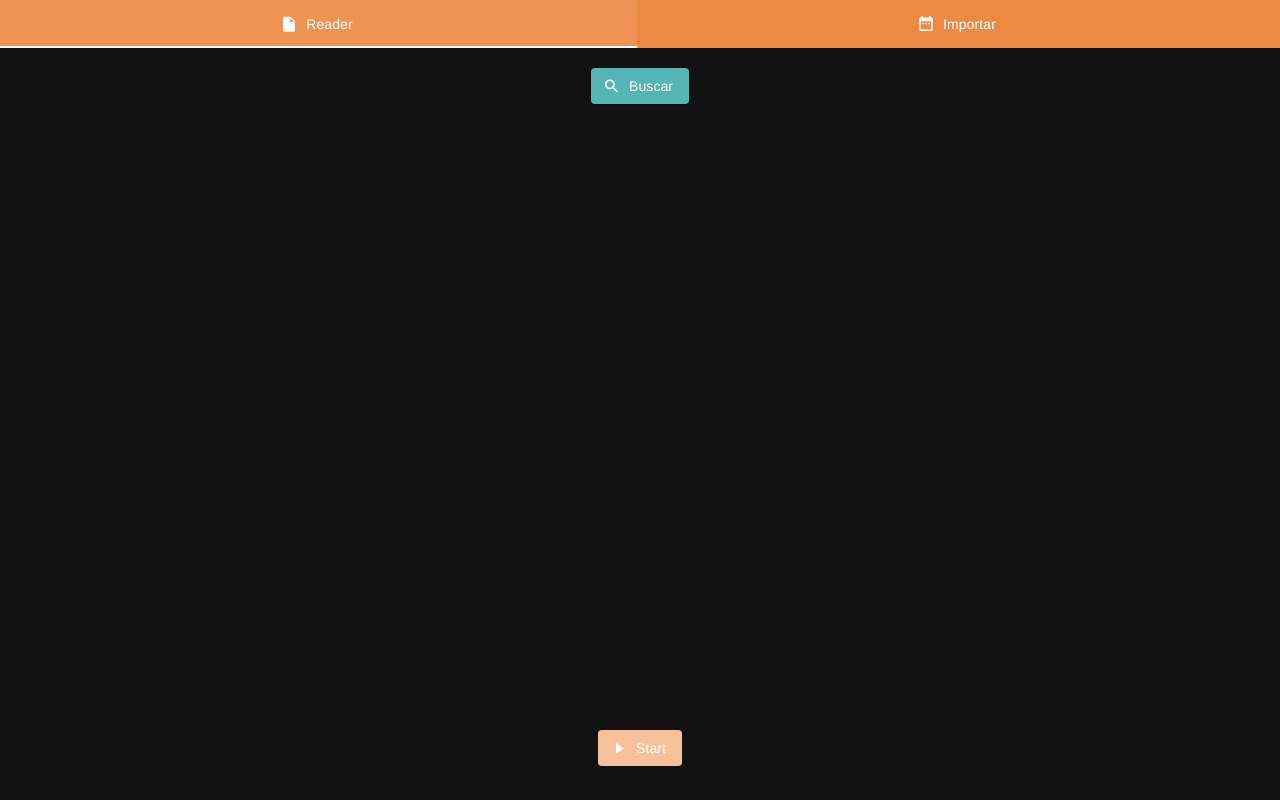
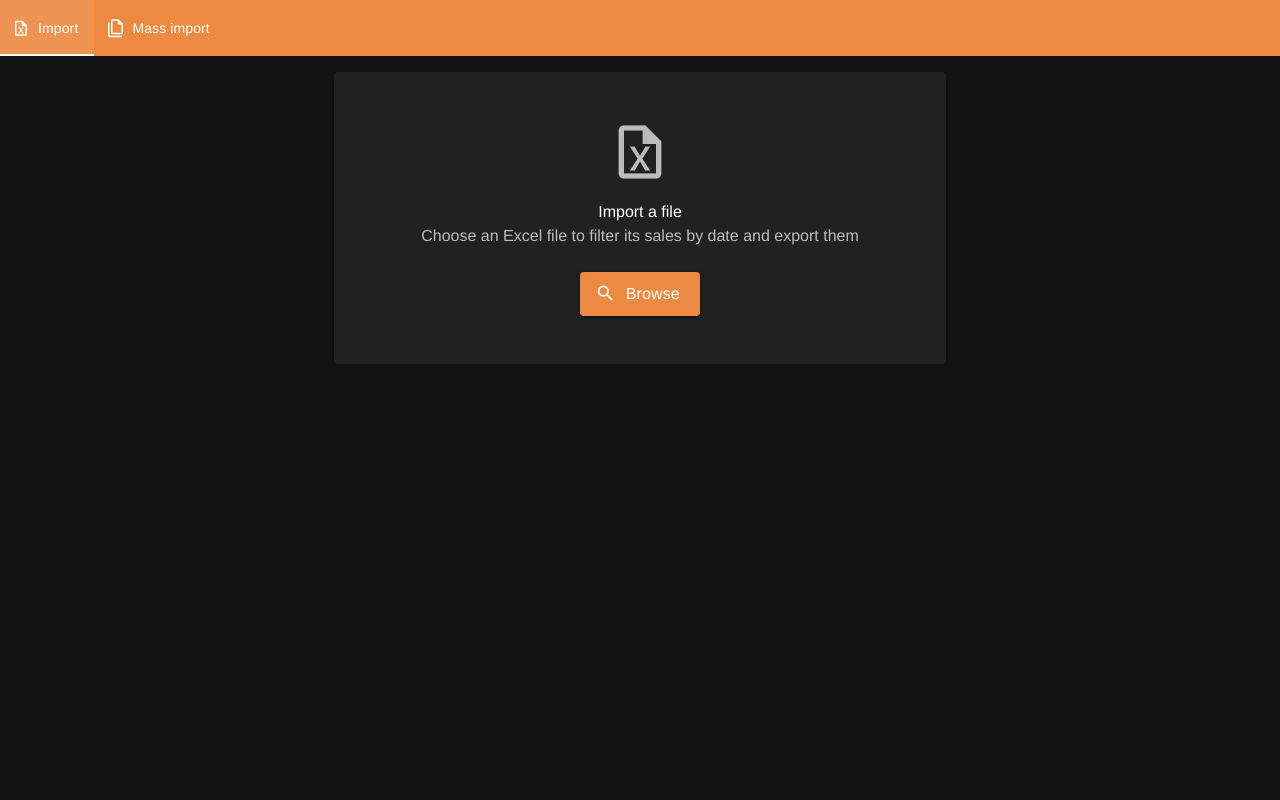
Before and after one commit to Shakuray/glovereaderjs, a Vue app: page / in a window 1280 px wide. Built offline with nearby package versions, Linux system fonts and the light colour scheme.

Commit message:
add desktop-friendly upgrades

```diff
--- a/index.html
+++ b/index.html
@@ -1,5 +1,5 @@
 <!doctype html>
-<html lang="es">
+<html lang="en">
     <head>
         <meta charset="utf-8" />
         <meta name="viewport" content="width=device-width, initial-scale=1" />
--- a/src/App.vue
+++ b/src/App.vue
@@ -1,10 +1,6 @@
 <template>
     <v-app>
-        <v-main>
-            <v-container fluid>
-                <AppContainer />
-            </v-container>
-        </v-main>
+        <AppContainer />
     </v-app>
 </template>
 
@@ -19,23 +15,9 @@
 </script>
 
 <style lang="css">
-    html,
-    body {
-        overflow-y: hidden;
-    }
-
-    .scrollbar-hidden::-webkit-scrollbar {
-        display: none;
-    }
-
     #app {
         font-family: Avenir, Helvetica, Arial, sans-serif;
         -webkit-font-smoothing: antialiased;
         -moz-osx-font-smoothing: grayscale;
-        text-align: center;
-    }
-
-    .v-container {
-        padding: 0px !important;
     }
 </style>
--- a/src/AppContainer.vue
+++ b/src/AppContainer.vue
@@ -1,14 +1,19 @@
 <template>
-    <div>
-        <v-tabs v-model="tab" bg-color="primary" grow>
-            <v-tab :value="0" prepend-icon="mdi-file">Reader</v-tab>
-            <v-tab :value="1" prepend-icon="mdi-calendar-range">Importar</v-tab>
+    <v-app-bar color="primary" density="comfortable" flat>
+        <v-tabs v-model="tab">
+            <v-tab :value="0" prepend-icon="mdi-file-excel-outline">Import</v-tab>
+            <v-tab :value="1" prepend-icon="mdi-file-multiple-outline">Mass import</v-tab>
         </v-tabs>
-        <v-window v-model="tab">
-            <v-window-item :value="0"><Reader /></v-window-item>
-            <v-window-item :value="1"><Importer /></v-window-item>
-        </v-window>
-    </div>
+    </v-app-bar>
+
+    <v-main>
+        <v-container class="mx-auto" style="max-width: 1600px">
+            <v-window v-model="tab">
+                <v-window-item :value="0"><Importer /></v-window-item>
+                <v-window-item :value="1"><Reader /></v-window-item>
+            </v-window>
+        </v-container>
+    </v-main>
 </template>
 
 <script lang="ts">
--- a/src/Infrastructure/ExcelSalesFileRepository.ts
+++ b/src/Infrastructure/ExcelSalesFileRepository.ts
@@ -15,7 +15,7 @@ export default class ExcelSalesFileRepository implements SalesFileRepository {
     async read(file: File): Promise<SalesSheet> {
         const workbook = await this.load(file);
         const worksheet = workbook.getWorksheet(SOURCE_SHEET);
-        if (worksheet == undefined) throw new Error(`No se encuentra la hoja "${SOURCE_SHEET}"`);
+        if (worksheet == undefined) throw new Error(`Sheet "${SOURCE_SHEET}" not found`);
 
         const records = [] as SaleRecord[];
         let listType = "";
--- a/src/components/Importer.vue
+++ b/src/components/Importer.vue
@@ -1,26 +1,34 @@
 <template>
-    <div class="pa-3" style="height: calc(100vh - 48px); overflow-y: auto">
-        <v-btn color="secondary" :loading="reading" prepend-icon="mdi-magnify" @click="openFile()">Buscar</v-btn>
+    <div>
+        <v-alert v-if="error || filterResult.error" type="error" class="mb-4" density="compact">{{ error || filterResult.error }}</v-alert>
 
-        <v-alert v-if="error || filterResult.error" type="error" class="mt-3" density="compact">{{ error || filterResult.error }}</v-alert>
+        <v-row v-if="!report" justify="center">
+            <v-col cols="12" md="8" lg="6">
+                <v-card class="text-center pa-12">
+                    <v-icon size="64" class="mb-4 text-medium-emphasis">mdi-file-excel-outline</v-icon>
+                    <div class="text-h6">Import a file</div>
+                    <div class="text-medium-emphasis mb-6">Choose an Excel file to filter its sales by date and export them</div>
+                    <v-btn color="primary" size="large" :loading="reading" prepend-icon="mdi-magnify" @click="openFile()">Browse</v-btn>
+                </v-card>
+            </v-col>
+        </v-row>
 
-        <template v-if="report">
-            <div class="mt-3 text-subtitle-1"><v-icon start>mdi-file-excel-outline</v-icon>{{ report.listType }}</div>
-            <div class="text-caption text-medium-emphasis">{{ file?.toString() }}</div>
+        <v-row v-else>
+            <v-col cols="12" md="5" lg="4">
+                <v-card>
+                    <v-card-item :title="report.listType" :subtitle="file?.toString()">
+                        <template v-slot:prepend><v-icon size="large" color="primary">mdi-file-excel-outline</v-icon></template>
+                        <template v-slot:append>
+                            <v-btn variant="text" :loading="reading" prepend-icon="mdi-magnify" @click="openFile()">Change</v-btn>
+                        </template>
+                    </v-card-item>
+                </v-card>
 
-            <v-menu v-model="pickerOpen" :close-on-content-click="false" location="bottom" min-width="auto">
-                <template v-slot:activator="{ props }">
-                    <v-text-field
-                        :model-value="rangeText"
-                        label="Rango de fechas (opcional)"
-                        prepend-icon="mdi-calendar-range"
-                        class="mt-4"
-                        readonly
-                        clearable
-                        @click:clear="range = []"
-                        v-bind="props"
-                    />
-                </template>
+                <v-card class="mt-4">
+                    <v-card-item title="Date range" subtitle="Optional: without a range all sales are exported">
+                        <template v-slot:prepend><v-icon>mdi-calendar-range</v-icon></template>
+                    </v-card-item>
+                    <div class="d-flex justify-center">
                         <v-date-picker
                             v-model="range"
                             v-model:month="pickerMonth"
@@ -28,15 +36,40 @@
                             multiple="range"
                             hide-header
                             first-day-of-week="1"
+                            bg-color="transparent"
                         />
-            </v-menu>
+                    </div>
+                    <v-card-actions class="px-4">
+                        <span :class="isFiltered ? '' : 'text-medium-emphasis'">{{ rangeText || "All dates" }}</span>
+                        <v-spacer />
+                        <v-btn v-if="isFiltered" variant="text" prepend-icon="mdi-close" @click="range = []">Clear</v-btn>
+                    </v-card-actions>
+                </v-card>
 
-            <v-chip size="small" :color="isFiltered ? 'primary' : undefined"> {{ filteredSales.length }} de {{ report.sales.length }} ventas </v-chip>
+                <v-btn
+                    class="mt-4"
+                    block
+                    size="large"
+                    color="primary"
+                    :loading="exporting"
+                    :disabled="filteredSales.length == 0"
+                    prepend-icon="mdi-export"
+                    @click="exportFile()"
+                >
+                    Export {{ filteredSales.length }} of {{ report.sales.length }} sales
+                </v-btn>
+                <v-alert v-if="savedFile" type="success" class="mt-4" density="compact">Downloaded: {{ savedFile }}</v-alert>
+            </v-col>
 
-            <v-tabs v-model="previewTab" class="mt-2" grow>
-                <v-tab :value="0">Resumen</v-tab>
-                <v-tab :value="1">Ventas</v-tab>
+            <v-col cols="12" md="7" lg="8">
+                <v-card>
+                    <v-tabs v-model="previewTab">
+                        <v-tab :value="0">Summary <v-chip class="ml-2" size="x-small">{{ subtotals.length }}</v-chip></v-tab>
+                        <v-tab :value="1">
+                            Sales <v-chip class="ml-2" size="x-small" :color="isFiltered ? 'primary' : undefined">{{ filteredSales.length }}</v-chip>
+                        </v-tab>
                     </v-tabs>
+                    <v-divider />
                     <v-window v-model="previewTab">
                         <v-window-item :value="0">
                             <v-data-table :headers="subtotalHeaders" :items="subtotals" v-bind="tableProps" />
@@ -45,12 +78,9 @@
                             <v-data-table :headers="saleHeaders" :items="filteredSales" v-bind="tableProps" />
                         </v-window-item>
                     </v-window>
-
-            <v-btn class="mt-4" color="primary" :loading="exporting" :disabled="filteredSales.length == 0" prepend-icon="mdi-export" @click="exportFile()">
-                Exportar
-            </v-btn>
-            <v-alert v-if="savedFile" type="success" class="mt-3" density="compact">Descargado: {{ savedFile }}</v-alert>
-        </template>
+                </v-card>
+            </v-col>
+        </v-row>
     </div>
 </template>
 
@@ -80,7 +110,6 @@
             report: undefined as SalesReport | undefined,
             /** v-date-picker fills a range with every day between the picked ones */
             range: [] as Date[],
-            pickerOpen: false,
             pickerMonth: undefined as number | undefined,
             pickerYear: undefined as number | undefined,
             previewTab: 0,
@@ -89,19 +118,19 @@
             savedFile: "",
             error: "",
             subtotalHeaders: [
-                { title: "Producto", key: "itemName" },
-                { title: "Cantidad", key: "ammount", align: "end" as const },
+                { title: "Product", key: "itemName" },
+                { title: "Quantity", key: "ammount", align: "end" as const },
             ],
             saleHeaders: [
-                { title: "Fecha", key: "date" },
-                { title: "Máquina", key: "machine" },
-                { title: "Línea", key: "line" },
-                { title: "Producto", key: "item" },
+                { title: "Date", key: "date" },
+                { title: "Machine", key: "machine" },
+                { title: "Line", key: "line" },
+                { title: "Product", key: "item" },
             ],
             tableProps: {
                 density: "compact" as const,
                 fixedHeader: true,
-                height: "calc(100vh - 470px)",
+                height: "calc(100vh - 170px)",
                 itemsPerPage: -1,
                 hideDefaultFooter: true,
             },
--- a/src/components/Reader.vue
+++ b/src/components/Reader.vue
@@ -1,15 +1,28 @@
 <template>
-    <div>
-        <v-btn @click="getFiles()" style="margin-top: 20px" color="secondary" prepend-icon="mdi-magnify">Buscar</v-btn>
-
-        <div style="height: calc(100vh - 190px); overflow-y: auto">
-            <FileComponent v-for="(file, i) in files" :key="i" :file="file" />
-        </div>
-
-        <v-btn class="mt-4" :disabled="files.length == 0" :loading="loading" color="primary" prepend-icon="mdi-play" @click="processFiles()">
+    <v-row justify="center">
+        <v-col cols="12" lg="10" xl="8">
+            <v-card>
+                <v-card-item title="Mass import" subtitle="Generates the report for every file and downloads it">
+                    <template v-slot:prepend><v-icon size="large">mdi-file-multiple-outline</v-icon></template>
+                    <template v-slot:append>
+                        <v-btn class="mr-2" variant="tonal" prepend-icon="mdi-magnify" @click="getFiles()">Browse</v-btn>
+                        <v-btn :disabled="pendingFiles == 0" :loading="loading" color="primary" prepend-icon="mdi-play" @click="processFiles()">
                             Start
                         </v-btn>
+                    </template>
+                </v-card-item>
+                <v-divider />
+
+                <v-list v-if="files.length > 0" style="max-height: calc(100vh - 200px); overflow-y: auto">
+                    <FileComponent v-for="(file, i) in files" :key="i" :file="file" />
+                </v-list>
+                <div v-else class="text-center text-medium-emphasis pa-12">
+                    <v-icon size="64" class="mb-4">mdi-tray-arrow-up</v-icon>
+                    <div>Click Browse to add Excel files</div>
                 </div>
+            </v-card>
+        </v-col>
+    </v-row>
 </template>
 
 <script lang="ts">
@@ -27,6 +40,11 @@
             loading: false,
         }),
         components: { FileComponent },
+        computed: {
+            pendingFiles(): number {
+                return this.files.filter((file) => !file.isProcessed()).length;
+            },
+        },
         methods: {
             async getFiles() {
                 const files = await RequestFiles();
@@ -35,17 +53,20 @@
             async processFiles() {
                 this.loading = true;
                 const repository = new ExcelSalesFileRepository();
-                this.files.forEach((file) => {
-                    if (!file.isProcessed()) {
+                await Promise.all(
+                    this.files
+                        .filter((file) => !file.isProcessed())
+                        .map((file) =>
                             ProcessFile(repository, file)
                                 .then((name) => {
+                                    file.setError("");
                                     file.process(name);
                                 })
                                 .catch((e) => {
-                                file.setError(e);
-                            });
-                    }
-                });
+                                    file.setError(String(e));
+                                })
+                        )
+                );
                 this.loading = false;
             },
         },
--- a/src/plugins/vuetify.ts
+++ b/src/plugins/vuetify.ts
@@ -5,7 +5,7 @@ import { en, es, ca, pt } from "vuetify/locale";
 
 export default createVuetify({
     locale: {
-        locale: "es",
+        locale: "en",
         fallback: "en",
         messages: { en, es, ca, pt },
     },
```
Also changed, not shown: src/components/File.vue (+17 -10 lines). Lines whose indentation alone changed are shown as unchanged.
